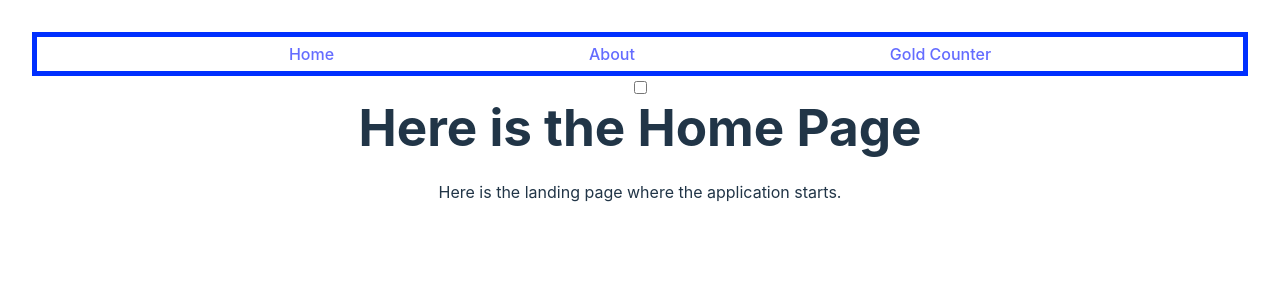
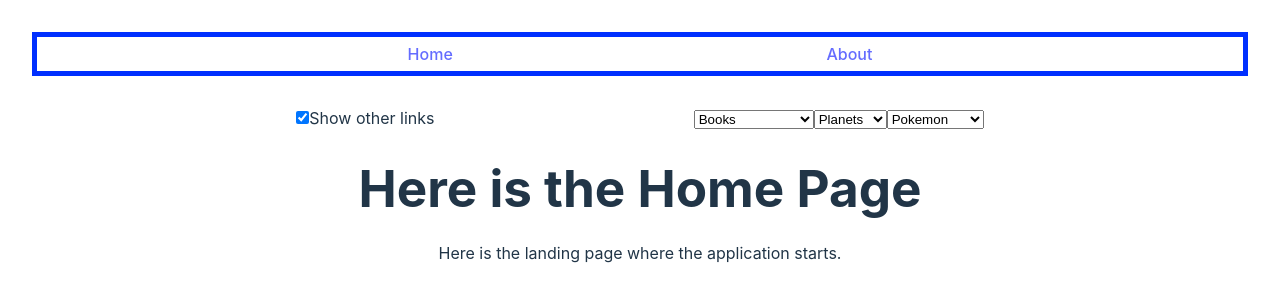
Before and after one commit to merlin1320/practicing_app, a React (Vite) app: page / in a window 1280 px wide. Shown: the top 302 px of the page. Built offline with nearby package versions, Linux system fonts and the light colour scheme.

Commit message:
Adding chebox to show links

```diff
--- a/src/App.tsx
+++ b/src/App.tsx
@@ -7,6 +7,7 @@ import NavBar from './NavBar.tsx';
 import Planets from './pages/Planets.tsx'
 import Pokemon from './pages/Pokemon.tsx'
 import Books from './pages/Books.tsx'
+
 
 function App() {
 
--- a/src/LinkList.tsx
+++ b/src/LinkList.tsx
@@ -1,19 +1,20 @@
+import { ReactNode, useState } from 'react';
 import './styles/styles.css'
 import {useNavigate } from "react-router-dom";
+
+
 
 const planets = ['Mercury', 'Venus', 'Earth','Mars','Jupiter','Saturn','Uranus', 'Neptune', 'Pluto']
 const pokemon = ['Bulbasaur', 'Ivysaur', 'Venusaur', 'Charmander', 'Charmeleon', 'Charizard', 'Squirtle', 'Wartortle', 'Blastoise']
 const books = ['LOTR', 'SoT', 'Cradle', 'Percy Jackson', 'Halo', 'Legend of Drizzt']
 
+
+
 export function LinkList() {
     const navigate = useNavigate();
-
     return (
         <>
-            <div>
-                <input type='checkbox' id='LinkListID'/>
-            </div>
-            <div className="navbar-container">
+            <div className='linkslist'>
                 <select onChange={(e)=>{
                         navigate(e.target.value)
                         }}>
@@ -37,4 +38,5 @@ const planets = ['Mercury', 'Venus', 'Earth','Mars','Jupiter','Saturn','Uranus',
     )
   }
 
+
   export default LinkList
--- a/src/NavBar.tsx
+++ b/src/NavBar.tsx
@@ -1,18 +1,12 @@
-// import {About} from './pages/About'
-// import {Home} from './pages/Home'
 import "./styles/styles.css";
 import { Link, useNavigate } from "react-router-dom";
 import {LinkList} from './LinkList'
+import { useState } from 'react';
 
-// import React from "react";
 
-  const planets = ['Mercury', 'Venus', 'Earth','Mars','Jupiter','Saturn','Uranus', 'Neptune', 'Pluto']
-  const pokemon = ['Bulbasaur', 'Ivysaur', 'Venusaur', 'Charmander', 'Charmeleon', 'Charizard', 'Squirtle', 'Wartortle', 'Blastoise']
-  const books = ['LOTR', 'SoT', 'Cradle', 'Percy Jackson', 'Halo', 'Legend of Drizzt']
 
   export function NavBar() {
-    const navigate = useNavigate();
-    let element = document.getElementById('LinkListID')
+    const [show, setShow] = useState(true);
 
     return (
       <div >
@@ -20,39 +14,16 @@ import {LinkList} from './LinkList'
         <div className="links">
           <Link to='Home'>Home</Link>
           <Link to='About'>About</Link>
-          <Link to='GoldCounter'>Gold Counter</Link>
 
         </div>
-      {/* {books.map((name)=>{
-        return (<Link to={`Books/${name}`}>{name}</Link>)})}
-      {planets.map((name)=>{
-        return (<Link to={`Planets/${name}`}>{name}</Link>)})}
-        {pokemon.map((name)=>{
-        return (<Link to={`Pokemon/${name}`}>{name}</Link>)})} */}
         <div className="navbar-container">
-          <input type='checkbox' id='LinkListID'/>
-
-          {/* <select onChange={(e)=>{
-            navigate(e.target.value)
-          }}>
-            <option value='Home'>Books</option>
-            {books.map((name)=>{
-              return (<option value={`Books/${name}`} key={name}>{name}</option>)})}
-          </select>
-          <select onChange={(e)=>{
-            navigate(e.target.value)
-          }}>
-            <option value='Home'>Planets</option>
-            {planets.map((name)=>{
-              return (<option value={`Planets/${name}`} key={name}>{name}</option>)})}
-          </select>
-          <select onChange={(e)=>{
-            navigate(e.target.value)
-          }}>
-            <option value='Home'>Pokemon</option>
-            {pokemon.map((name)=>{
-              return (<option value={`Pokemon/${name}`} key={name}>{name}</option>)})}
-          </select>       */}
+          <p>
+            <input type='checkbox' id='LinkListID' checked={show} onChange={()=>{setShow(!show)}}/>
+            Show other links
+          </p>
+          { show && <div className="linkslist">
+            <LinkList/>
+          </div> }
         </div>
     </div>
   )
--- a/src/styles/styles.css
+++ b/src/styles/styles.css
@@ -32,3 +32,8 @@
     padding: 5px;
     vertical-align: top;
 }
+
+.linkslist{
+  /* display: inherit;
+  visibility: visible; */
+}
```
Also changed, not shown: src/Tests/Test.tsx (added, +22 -0 lines), src/Tests/Test.css (added). Lines whose indentation alone changed are shown as unchanged.
